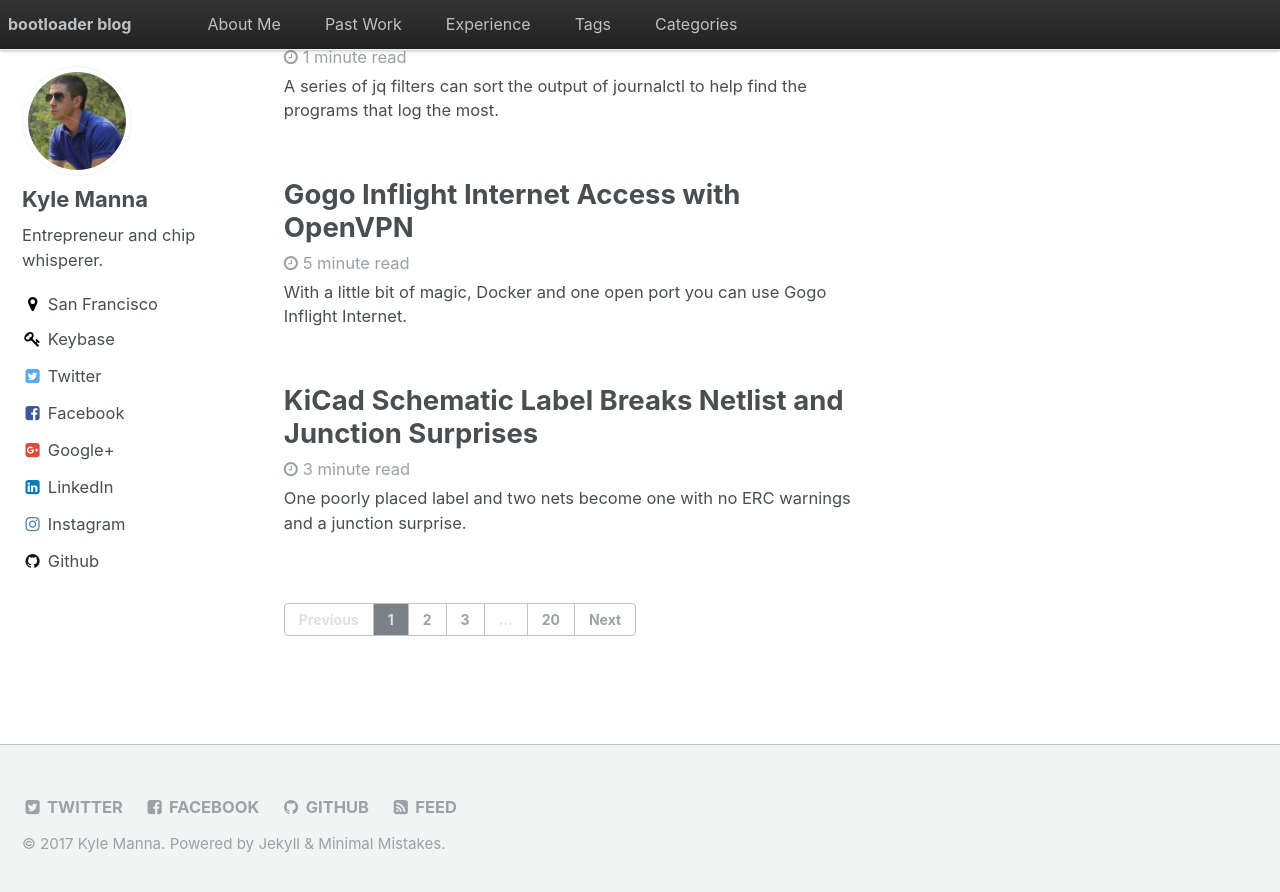
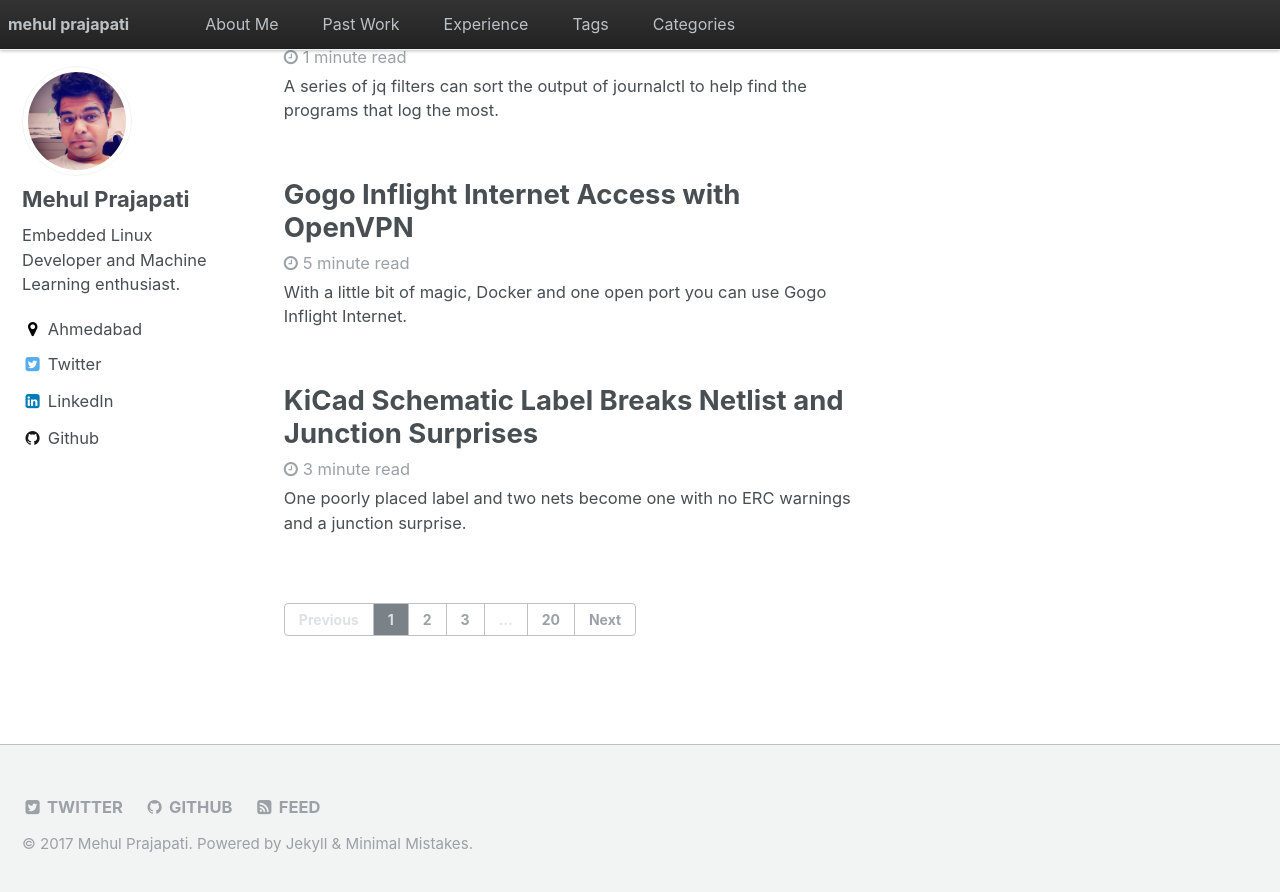
Before and after one commit to ssadhuka/mehul-m-prajapati.github.io, a Jekyll site: the page built from index.html, in a window 1280 px wide and 900 px high, scrolled down 1087 px. Shown: the top 892 px of the window. Built offline with Jekyll 4.4.1, drawn with Linux system fonts in a browser that asks for light colours; the list of posts is cut into pages by our own code; some of the changed text lies outside the part shown.

Commit message:
Updating my information

```diff
--- a/_config.yml
+++ b/_config.yml
@@ -7,11 +7,11 @@
 
 # Site Settings
 locale                   : "en_US"
-title                    : "Bootloader Blog"
+title                    : "Mehul Prajapati"
 title_separator          : "-"
-name                     : "Kyle Manna"
-description              : "Kyle Manna's personal blog covering embedded systems, Linux, entrepreneurship and other musings."
-url                      : "https://blog.kylemanna.com"
+name                     : "Mehul Prajapati"
+description              : "Personal blog covering Embedded Linux, Networking, IoT  and other musings."
+url                      : "https://mehul-m-prajapati.github.io"
 baseurl                  : # the subpath of your site, e.g. "/blog"
 repository               : # GitHub username/repo-name e.g. "mmistakes/minimal-mistakes"
 teaser                   : # filename of teaser fallback teaser image placed in /images/, .e.g. "500x300.png"
@@ -20,7 +20,7 @@ words_per_minute         : 200
 comments:
   provider               : "disqus"
   disqus:
-    shortname            : kylemanna
+    shortname            : mehul2802
   discourse:
     server               : # https://meta.discourse.org/t/embedding-discourse-comments-via-javascript/31963 , e.g.: meta.discourse.org
   facebook:
@@ -55,56 +55,55 @@ yandex_site_verification :
 
 # Social Sharing
 twitter:
-  username               : "2bluesc"
+  username               : "mehul2802"
 facebook:
-  username               : "2bluesc"
-  app_id                 : 1699938753662885
+  username               :
+  app_id                 :
   publisher              :
-og_image                 : "splash-pcb-kernel-driver_1200x630.jpg"
+og_image                 : "embedded.jpg"
 # For specifying social profiles
 # - https://developers.google.com/structured-data/customize/social-profiles
 social:
   type                   : # Person or Organization (defaults to Person)
   name                   : # If the user or organization name differs from the site's name
   links:
-    - https://twitter.com/2bluesc
-    - https://facebook.com/2bluesc
-    - https://github.com/kylemanna
-    - https://www.linkedin.com/in/kylemanna
+    - https://twitter.com/mehul2802
+    - https://github.com/mehul2802
+    - https://www.linkedin.com/in/mehulmp
 
 # Analytics
 analytics:
   provider               : # false (default), "google", "google-universal", "custom"
   google:
-    tracking_id          : UA-15644081-3
+    tracking_id          : #UA-15644081-3
 
 
 # Site Author
 author:
-  name             : "Kyle Manna"
-  avatar           : "bio-bluepolo-glasses.jpg"
-  bio              : "Entrepreneur and chip whisperer."
-  location         : "San Francisco"
+  name             : "Mehul Prajapati"
+  avatar           : "profile.png"
+  bio              : "Embedded Linux Developer and Machine Learning enthusiast."
+  location         : "Ahmedabad"
   email            :
   uri              :
   bitbucket        :
   codepen          :
   dribbble         :
   flickr           :
-  facebook         : "2bluesc"
+  facebook         :
   foursquare       :
-  github           : "kylemanna"
-  google_plus      : "KyleManna"
-  keybase          : "manna"
-  instagram        : "2bluesc"
+  github           : "mehul-m-prajapati"
+  google_plus      :
+  keybase          :
+  instagram        :
   lastfm           :
-  linkedin         : "kylemanna"
+  linkedin         : "mehulmp"
   pinterest        :
   soundcloud       :
   stackoverflow    : # "123456/username" (the last part of your profile url, e.g. http://stackoverflow.com/users/123456/username)
   steam            :
   tumblr           :
-  twitter          : "2bluesc"
+  twitter          : "mehul2802"
   vine             :
   weibo            :
   xing             :
```
Also changed, not shown: images/embedded.jpg (added), images/profile.png (added).
